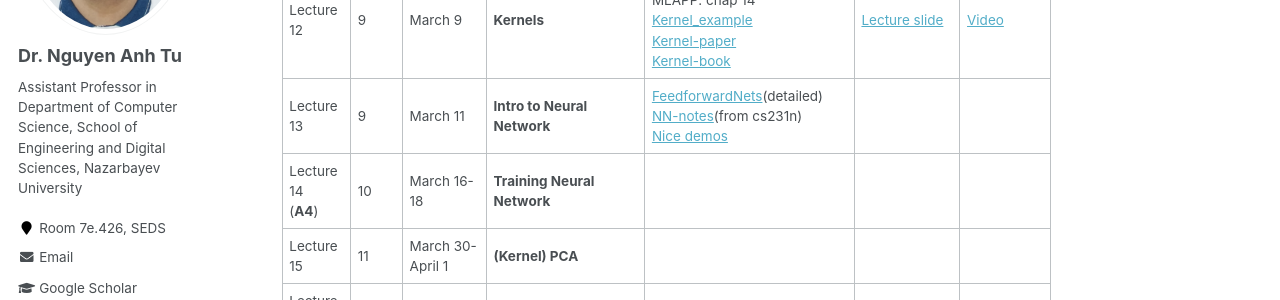
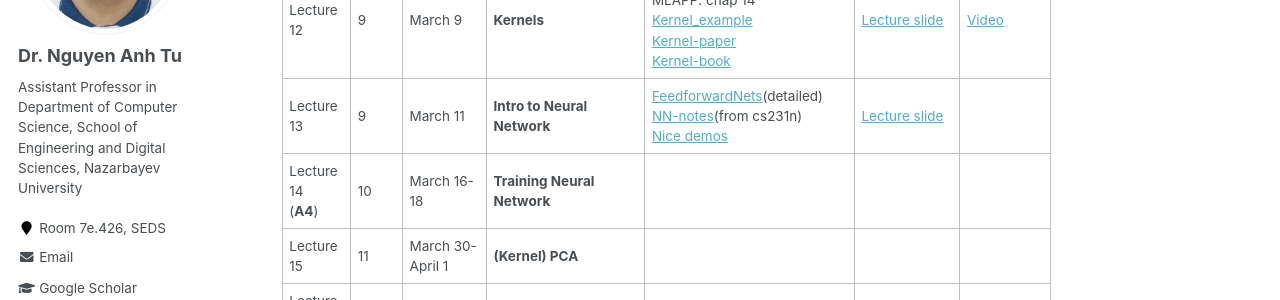
Before and after one commit to tunguyen87/seds-ml, a Jekyll site: the page built from _pages/Lecture.md, in a window 1280 px wide and 900 px high, scrolled down 1286 px. Shown: the part 228-528 px from the top of the window. Built offline with Jekyll 4.4.1, drawn with Linux system fonts in a browser that asks for light colours; some web fonts are replaced.

Commit message:
Update Lecture.md

```diff
--- a/_pages/Lecture.md
+++ b/_pages/Lecture.md
@@ -32,7 +32,7 @@ Last day of classes: April 23
 | Lecture 11<br>(**A3**)   |   7   |February 25    |   **Support Vector Machine**          |   MLAPP: chap 14.5  <br> Bishop: Chapter 7.1 <br>[Gradient descent for ML](https://drive.google.com/file/d/1qeHizY8sZ3yrto6s065qfcmGJ6s95h7W/view?usp=sharing) <br>[SVM notes](https://www.cs.cornell.edu/courses/cs4780/2018fa/lectures/lecturenote09.html) <br>[SVM paper](https://drive.google.com/file/d/1lbI1BH9HWeqJS5FTFj1PVTqTzVBOqsUI/view?usp=sharing) | [Lecture slide](https://drive.google.com/file/d/1aXdh9BU_bKEN8AgtwWhaftRCTVKtFxEJ/view?usp=sharing)       |  [Video](https://youtu.be/s12PEXeWLQQ)  <br>[Tutorial 6](https://drive.google.com/file/d/1mYZs2yY7U45iIXsR_KtKceA_2bdOcw8h/view?usp=sharing)          |
 | No Lecture   |   8   |March 2-4    | **Midterm**                      |  [ML cheatsheet](https://stanford.edu/~shervine/teaching/cs-229/cheatsheet-machine-learning-tips-and-tricks)                  |          |              |
 | Lecture 12   |   9   |March 9    |     **Kernels**      |   Bishop Chapter 6.1-2 <br> MLAPP: chap 14 <br> [Kernel_example](https://drive.google.com/file/d/1yAp-JK0rBR60ZxnwjAPQ_oPyb2ozwPhs/view?usp=sharing) <br>[Kernel-paper](https://drive.google.com/file/d/1QL2UANVPWZwBxrUolwEhJBeQs37BP0W5/view?usp=sharing) <br>[Kernel-book](https://drive.google.com/file/d/14K-2sYYx4K958dicNLXIa9SyF-2aUh_u/view?usp=sharing)        |  [Lecture slide](https://drive.google.com/file/d/1Rcyaecdv3GFeorqZJDVV0z9iaSDl-b4H/view?usp=sharing)   |  [Video](https://youtu.be/Am6J7Dv0KsE)     |
-| Lecture 13   |   9   |March 11    |   **Intro to Neural Network**  | [FeedforwardNets](https://www.deeplearningbook.org/contents/mlp.html)(detailed) <br> [NN-notes](https://cs231n.github.io/neural-networks-1/)(from cs231n) <br>[Nice demos](https://cs.stanford.edu/people/karpathy/convnetjs/)     |          |              |
+| Lecture 13   |   9   |March 11    |   **Intro to Neural Network**  | [FeedforwardNets](https://www.deeplearningbook.org/contents/mlp.html)(detailed) <br> [NN-notes](https://cs231n.github.io/neural-networks-1/)(from cs231n) <br>[Nice demos](https://cs.stanford.edu/people/karpathy/convnetjs/) | [Lecture slide](https://drive.google.com/file/d/1cHpfMliMAFmKarGZOmyHHMKhzXNLEU8v/view?usp=sharing)   |              |
 | Lecture 14<br>(**A4**)   |   10  |March 16-18    |  **Training Neural Network**                    |                    |          |              |
 | Lecture 15   |   11  |March 30-April 1  |    **(Kernel) PCA**                  |                    |          |              |
 | Lecture 16   |   12   |April 6-8    |   **Matrix Factorizations**                    |                    |          |              |
```
